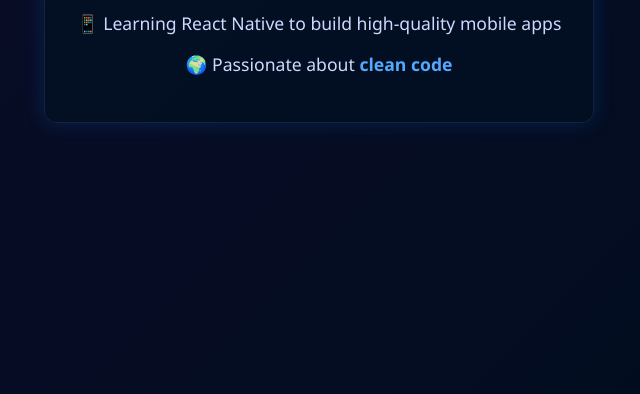
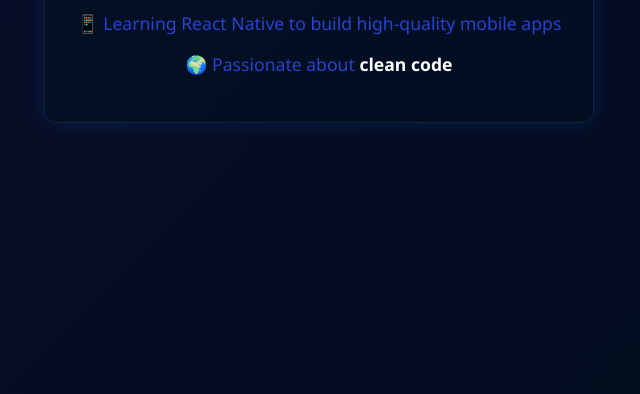
Before and after one commit to Dayveed-32/Blackcess, a plain HTML site: page index.html in a window 1280 px wide. Shown: the part 406-800 px from the top of the page, without its empty margins (321-961 px from the left). Drawn offline with Linux system fonts and the light colour scheme.

Commit message:
change the color from white to blue

```diff
--- a/index.css
+++ b/index.css
@@ -8,7 +8,7 @@
     height: 100vh;
     background: linear-gradient(135deg, #0d0d2b, #000c1d);
     font-family: 'Segoe UI', Tahoma, Geneva, Verdana, sans-serif;
-    color: #d0d8ff;
+    color: #2743d2;
     display: flex;
     align-items: center;
     justify-content: center;
@@ -41,6 +41,6 @@
   }
 
   .highlight {
-    color: #54a9ff;
+    color: white;
     font-weight: bold;
   }
```
